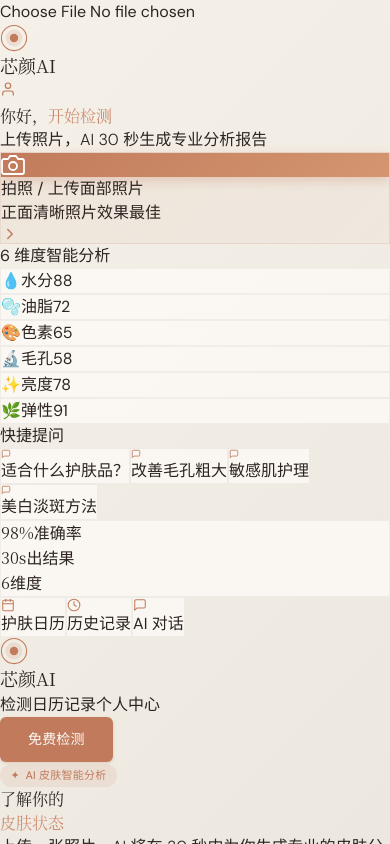
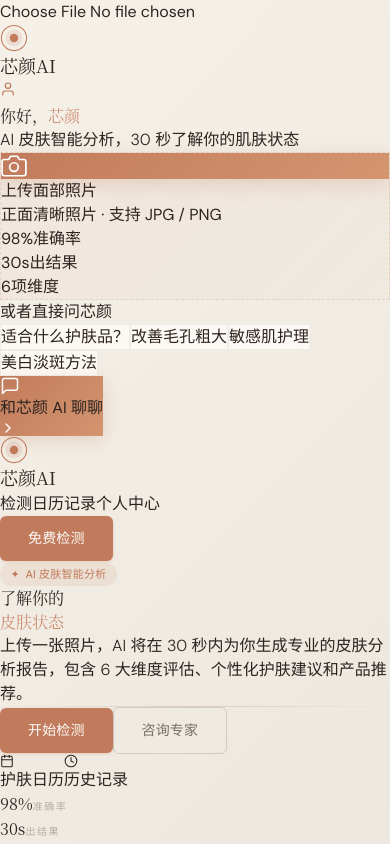
Before and after one commit to CHangLinLI5/xinyan-ai3.0, a React (Vite) app in the folder client/: page / in a window 390 px wide. Built offline with nearby package versions, Linux system fonts and the light colour scheme.

Commit message:
Checkpoint: Simplified mobile Home: removed 6-dimension grid, stats row, calendar/history nav buttons. Now shows clean greeting, centered upload card with inline stats, compact quick question pills, and a single prominent "和芯颜AI聊聊" gradient button at bottom.

```diff
--- a/client/src/pages/Home.tsx
+++ b/client/src/pages/Home.tsx
@@ -137,169 +137,95 @@ export default function Home() {
           </button>
         </header>
 
-        {/* Greeting + Upload CTA */}
-        <div className="px-5 pt-2 pb-4 anim-fade-up">
-          <h1 className="font-display text-[1.5rem] font-light text-[#2D2420] leading-tight">
-            你好，<span className="text-clay-gradient">开始检测</span>
+        {/* Greeting */}
+        <div className="px-5 pt-4 pb-2 anim-fade-up">
+          <h1 className="font-display text-[1.6rem] font-light text-[#2D2420] leading-tight">
+            你好，<span className="text-clay-gradient">芯颜</span>
           </h1>
-          <p className="font-body text-[12px] text-[#9A8C82] mt-1" style={{ fontWeight: 300 }}>
-            上传照片，AI 30 秒生成专业分析报告
+          <p className="font-body text-[13px] text-[#9A8C82] mt-2 leading-relaxed" style={{ fontWeight: 300 }}>
+            AI 皮肤智能分析，30 秒了解你的肌肤状态
           </p>
         </div>
 
-        {/* Upload Card - prominent but compact */}
-        <div className="px-4 mb-4 anim-fade-up d-100">
+        {/* Upload Card */}
+        <div className="px-5 mt-4 mb-6 anim-fade-up d-100">
           <div
             className="relative rounded-2xl overflow-hidden cursor-pointer active:scale-[0.98] transition-transform"
             onClick={() => fileInputRef.current?.click()}
             style={{
-              background: "linear-gradient(135deg, rgba(193,123,92,0.08) 0%, rgba(193,123,92,0.03) 100%)",
-              border: "1.5px solid rgba(193,123,92,0.15)",
+              background: "linear-gradient(135deg, rgba(193,123,92,0.06) 0%, rgba(193,123,92,0.02) 100%)",
+              border: "1.5px dashed rgba(193,123,92,0.2)",
             }}
           >
-            <div className="flex items-center gap-4 p-4">
-              {/* Camera icon circle */}
+            <div className="flex flex-col items-center py-8 px-6">
               <div
-                className="w-14 h-14 rounded-2xl flex items-center justify-center shrink-0"
+                className="w-16 h-16 rounded-full flex items-center justify-center mb-4"
                 style={{
                   background: "linear-gradient(135deg, #C17B5C 0%, #D4956F 100%)",
-                  boxShadow: "0 4px 12px rgba(193,123,92,0.3)",
+                  boxShadow: "0 6px 20px rgba(193,123,92,0.25)",
                 }}
               >
-                <svg width="24" height="24" viewBox="0 0 24 24" fill="none" stroke="white" strokeWidth="1.8" strokeLinecap="round" strokeLinejoin="round">
+                <svg width="26" height="26" viewBox="0 0 24 24" fill="none" stroke="white" strokeWidth="1.6" strokeLinecap="round" strokeLinejoin="round">
                   <path d="M23 19a2 2 0 0 1-2 2H3a2 2 0 0 1-2-2V8a2 2 0 0 1 2-2h4l2-3h6l2 3h4a2 2 0 0 1 2 2z" />
                   <circle cx="12" cy="13" r="4" />
                 </svg>
               </div>
-              <div className="flex-1">
-                <p className="font-body text-[14px] font-medium text-[#2D2420]">拍照 / 上传面部照片</p>
-                <p className="font-body text-[11px] text-[#B5ADA7] mt-0.5">正面清晰照片效果最佳</p>
+              <p className="font-body text-[15px] font-medium text-[#2D2420]">上传面部照片</p>
+              <p className="font-body text-[12px] text-[#B5ADA7] mt-1">正面清晰照片 · 支持 JPG / PNG</p>
+              <div className="flex items-center gap-4 mt-4">
+                {[
+                  { num: "98%", label: "准确率" },
+                  { num: "30s", label: "出结果" },
+                  { num: "6项", label: "维度" },
+                ].map((s) => (
+                  <div key={s.label} className="flex items-center gap-1">
+                    <span className="font-body text-[11px] text-[#C17B5C] font-medium">{s.num}</span>
+                    <span className="font-body text-[10px] text-[#B5ADA7]">{s.label}</span>
                   </div>
-              <svg width="18" height="18" viewBox="0 0 24 24" fill="none" stroke="#C17B5C" strokeWidth="2" strokeLinecap="round" strokeLinejoin="round" className="shrink-0 opacity-50">
-                <polyline points="9 18 15 12 9 6" />
-              </svg>
+                ))}
+              </div>
             </div>
           </div>
         </div>
 
-        {/* 6 Dimension Badges - horizontal scroll */}
-        <div className="px-4 mb-4 anim-fade-up d-150">
-          <div className="flex items-center gap-1.5 mb-2.5">
-            <span className="font-body text-[11px] text-[#B5ADA7] tracking-wider">6 维度智能分析</span>
-          </div>
-          <div className="grid grid-cols-3 gap-2">
-            {metrics.map((m) => (
-              <div
-                key={m.label}
-                className="flex items-center gap-1.5 px-2.5 py-2 rounded-lg"
-                style={{
-                  background: "rgba(253,250,247,0.8)",
-                  border: "1px solid rgba(45,36,32,0.05)",
-                }}
-              >
-                <span className="text-[12px]">{m.icon}</span>
-                <span className="font-body text-[11px] text-[#5A4F49]">{m.label}</span>
-                <span className="font-body text-[11px] text-[#C17B5C] font-medium ml-auto">{m.value}</span>
-              </div>
-            ))}
-          </div>
-        </div>
-
-        {/* Quick Questions - horizontal pill scroll */}
-        <div className="px-4 mb-4 anim-fade-up d-200">
-          <p className="font-body text-[11px] text-[#B5ADA7] tracking-wider mb-2">快捷提问</p>
+        {/* Quick Questions */}
+        <div className="px-5 mb-6 anim-fade-up d-200">
+          <p className="font-body text-[11px] text-[#B5ADA7] tracking-wider mb-3">或者直接问芯颜</p>
           <div className="flex flex-wrap gap-2">
             {quickQuestions.map((q) => (
               <button
                 key={q}
                 onClick={() => setLocation("/chat")}
-                className="inline-flex items-center gap-1 px-3 py-1.5 rounded-full text-[12px] font-body text-[#5A4F49] hover:text-[#C17B5C] transition-colors active:scale-[0.96]"
+                className="inline-flex items-center gap-1.5 px-3.5 py-2 rounded-full text-[12px] font-body text-[#5A4F49] hover:text-[#C17B5C] transition-colors active:scale-[0.96]"
                 style={{
-                  background: "rgba(253,250,247,0.8)",
+                  background: "rgba(253,250,247,0.9)",
                   border: "1px solid rgba(45,36,32,0.06)",
                 }}
               >
-                <svg width="10" height="10" viewBox="0 0 24 24" fill="none" stroke="#C17B5C" strokeWidth="2" strokeLinecap="round" strokeLinejoin="round" className="opacity-50 shrink-0">
-                  <path d="M21 15a2 2 0 0 1-2 2H7l-4 4V5a2 2 0 0 1 2-2h14a2 2 0 0 1 2 2z" />
-                </svg>
                 {q}
               </button>
             ))}
           </div>
         </div>
 
-        {/* Compact Stats + Quick Links Row */}
-        <div className="px-4 mb-4 anim-fade-up d-250">
-          <div className="flex gap-2">
-            {/* Stats mini card */}
-            <div
-              className="flex-1 flex items-center justify-around py-2.5 rounded-xl"
+        {/* AI Chat Entry */}
+        <div className="px-5 mt-auto mb-4 anim-fade-up d-300">
+          <button
+            onClick={() => setLocation("/chat")}
+            className="w-full flex items-center gap-3 px-5 py-3.5 rounded-2xl transition-all active:scale-[0.98]"
             style={{
-                background: "rgba(253,250,247,0.8)",
-                border: "1px solid rgba(45,36,32,0.05)",
+              background: "linear-gradient(135deg, #C17B5C 0%, #D4956F 100%)",
+              boxShadow: "0 4px 16px rgba(193,123,92,0.25)",
             }}
           >
-              {[
-                { num: "98%", label: "准确率" },
-                { num: "30s", label: "出结果" },
-                { num: "6", label: "维度" },
-              ].map((stat, i) => (
-                <div key={stat.label} className="flex flex-col items-center px-2">
-                  <span className="font-display text-[14px] font-light text-[#2D2420]">{stat.num}</span>
-                  <span className="font-body text-[9px] text-[#B5ADA7]">{stat.label}</span>
-                </div>
-              ))}
-            </div>
-          </div>
-        </div>
-
-        {/* Quick Nav Buttons */}
-        <div className="px-4 mb-6 anim-fade-up d-300">
-          <div className="flex gap-2">
-            <button
-              onClick={() => setLocation("/calendar")}
-              className="flex-1 flex items-center justify-center gap-1.5 px-3 py-2.5 rounded-xl transition-all active:scale-[0.97]"
-              style={{
-                background: "rgba(253,250,247,0.8)",
-                border: "1px solid rgba(45,36,32,0.05)",
-              }}
-            >
-              <svg width="14" height="14" viewBox="0 0 24 24" fill="none" stroke="#C17B5C" strokeWidth="1.8" strokeLinecap="round" strokeLinejoin="round">
-                <rect x="3" y="4" width="18" height="18" rx="2" ry="2" />
-                <line x1="16" y1="2" x2="16" y2="6" />
-                <line x1="8" y1="2" x2="8" y2="6" />
-                <line x1="3" y1="10" x2="21" y2="10" />
-              </svg>
-              <span className="font-body text-[12px] text-[#5A4F49]">护肤日历</span>
-            </button>
-            <button
-              onClick={() => setLocation("/history")}
-              className="flex-1 flex items-center justify-center gap-1.5 px-3 py-2.5 rounded-xl transition-all active:scale-[0.97]"
-              style={{
-                background: "rgba(253,250,247,0.8)",
-                border: "1px solid rgba(45,36,32,0.05)",
-              }}
-            >
-              <svg width="14" height="14" viewBox="0 0 24 24" fill="none" stroke="#C17B5C" strokeWidth="1.8" strokeLinecap="round" strokeLinejoin="round">
-                <circle cx="12" cy="12" r="10" />
-                <polyline points="12 6 12 12 16 14" />
-              </svg>
-              <span className="font-body text-[12px] text-[#5A4F49]">历史记录</span>
-            </button>
-            <button
-              onClick={() => setLocation("/chat")}
-              className="flex-1 flex items-center justify-center gap-1.5 px-3 py-2.5 rounded-xl transition-all active:scale-[0.97]"
-              style={{
-                background: "rgba(253,250,247,0.8)",
-                border: "1px solid rgba(45,36,32,0.05)",
-              }}
-            >
-              <svg width="14" height="14" viewBox="0 0 24 24" fill="none" stroke="#C17B5C" strokeWidth="1.8" strokeLinecap="round" strokeLinejoin="round">
+            <svg width="20" height="20" viewBox="0 0 24 24" fill="none" stroke="white" strokeWidth="1.8" strokeLinecap="round" strokeLinejoin="round">
               <path d="M21 15a2 2 0 0 1-2 2H7l-4 4V5a2 2 0 0 1 2-2h14a2 2 0 0 1 2 2z" />
             </svg>
-              <span className="font-body text-[12px] text-[#5A4F49]">AI 对话</span>
+            <span className="font-body text-[14px] text-white font-medium">和芯颜 AI 聊聊</span>
+            <svg width="16" height="16" viewBox="0 0 24 24" fill="none" stroke="white" strokeWidth="2" strokeLinecap="round" strokeLinejoin="round" className="ml-auto opacity-70">
+              <polyline points="9 18 15 12 9 6" />
+            </svg>
           </button>
-          </div>
         </div>
       </div>
 
```
Lines whose indentation alone changed are shown as unchanged.
